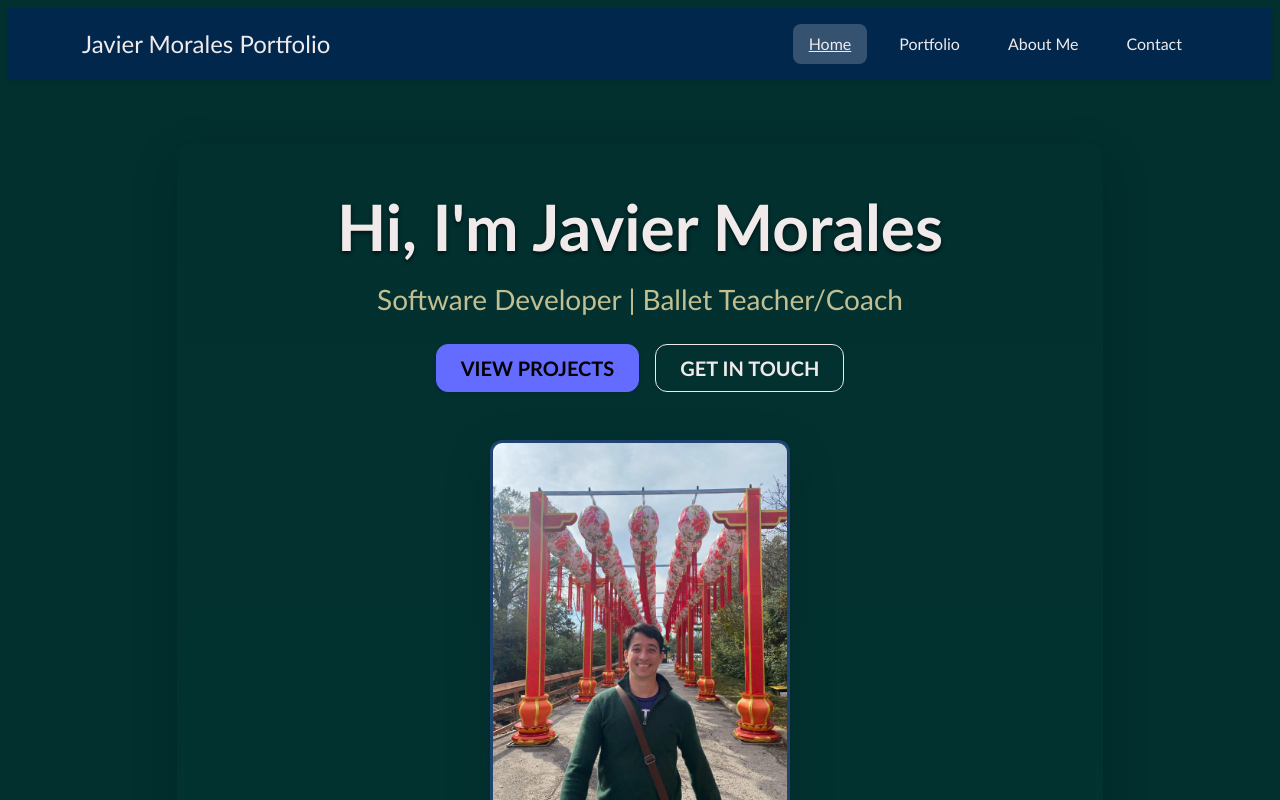
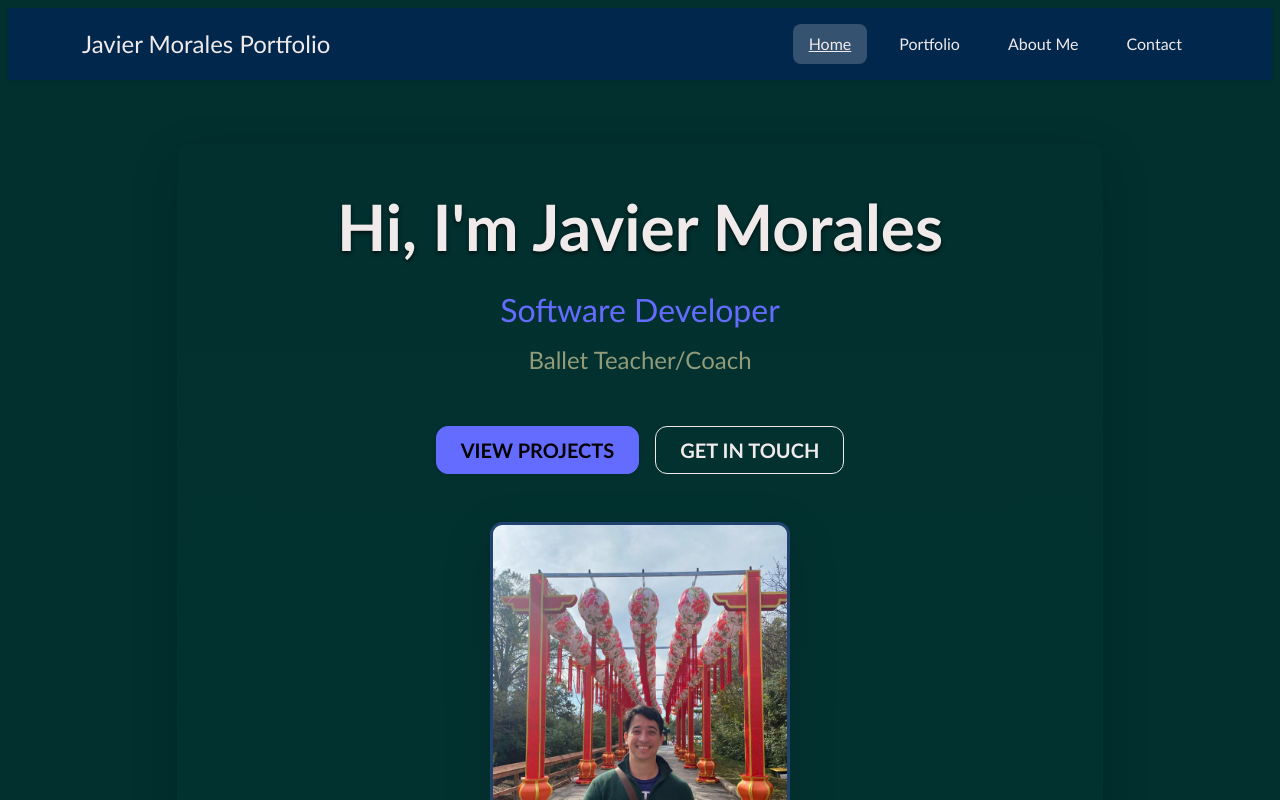
Before and after one commit to elchinatalpf/react-portfolio, a React (Vite) app: page / in a window 1280 px wide. Shown: the top 800 px of the page. Built offline with nearby package versions, Linux system fonts and the light colour scheme.

Commit message:
working on HomePage UI

```diff
--- a/src/pages/HomePage.jsx
+++ b/src/pages/HomePage.jsx
@@ -10,12 +10,17 @@ export default function HomePage() {
             <div className="bg-gradient-dark rounded-3 shadow-lg p-4 p-md-5 animate-fade-in-up">
 
               {/* Hero Section */}
-              <div className="text-center mb-5">
-                <h1 className="display-1 fw-bold text-light mb-3 text-shadow-md display-responsive">
-                  Hi, I'm Javier Morales
+              <div className="text-center mb-5 position-relative">
+                <h1 className="display-1 fw-bold mb-4 text-shadow-md display-responsive position-relative">
+                  <span className="bg-gradient-primary text-transparent bg-clip-text">
+                    Hi, I'm Javier Morales
+                  </span>
                 </h1>
-                <p className="lead fs-3 text-tan mb-4">
-                  Software Developer | Ballet Teacher/Coach
+                <p className="lead fs-2 text-info mb-2 fw-light">
+                  Software Developer
+                </p>
+                <p className="fs-4 text-tan mb-5 opacity-75">
+                  Ballet Teacher/Coach
                 </p>
                 <div className="d-flex gap-3 justify-content-center flex-wrap">
                   <Link to="/portfolio" className="btn btn-info btn-lg px-4 py-2 fw-semibold text-uppercase shadow-sm hover-lift">
```
